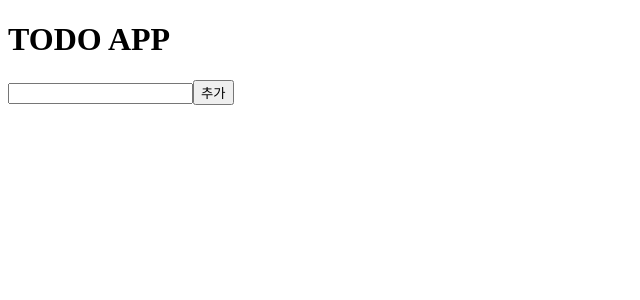
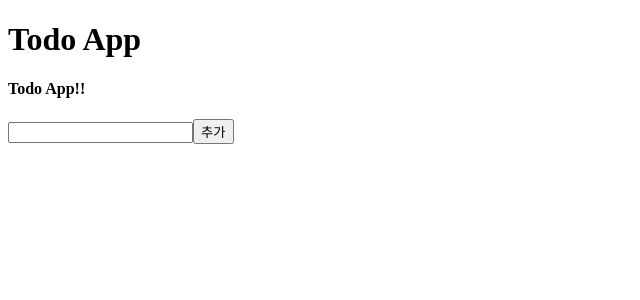
Before and after one commit to kimAeris/vue-study, a Vue app: page / in a window 1280 px wide. Shown: the top 300 px of the page, without its empty margins (0-640 px from the left). Built offline with nearby package versions, Linux system fonts and the light colour scheme.

Commit message:
라이프사이클 테스트

```diff
--- a/src/App.vue
+++ b/src/App.vue
@@ -1,11 +1,11 @@
 <template>
-  <TodoHeader />
+  <TodoHeader :appTitle="title" />
   <TodoInput @add="addTodoItem" />
   <TodoList :todoItems="todoItems" @remove="removeTodoItem" />
 </template>
 
 <script>
-import { ref } from "vue";
+import { onBeforeMount, onMounted, onUnmounted, ref } from "vue";
 import TodoHeader from "./components/TodoHeader.vue";
 import TodoInput from "./components/TodoInput.vue";
 import TodoList from "./components/TodoList.vue";
@@ -15,6 +15,11 @@ export default {
     TodoHeader,
     TodoInput,
     TodoList,
+  },
+  data() {
+    return {
+      title: "Todo App",
+    };
   },
   setup() {
     // data
@@ -29,7 +34,24 @@ export default {
       }
       return result;
     }
-    todoItems.value = fetchTodos();
+
+    console.log("1 : setup called");
+
+    // 라이프 사이클 API가 적용되는 구간
+    onBeforeMount(() => {
+      console.log("2: onBeforeMount called");
+      todoItems.value = fetchTodos();
+    });
+
+    onMounted(() => {
+      console.log("3");
+    });
+
+    onUnmounted(() => {
+      console.log(
+        "4 : 컴포넌트가 사라졌을 때 호출 (페이지 떠남 or v-if를 통한 컴포넌트 제거)"
+      );
+    });
 
     function addTodoItem(todo) {
       todoItems.value.push(todo);
--- a/src/components/TodoHeader.vue
+++ b/src/components/TodoHeader.vue
@@ -1,7 +1,19 @@
 <template>
-  <h1>TODO APP</h1>
+  <h1>{{ appTitle }}</h1>
+  <h4>{{ newTitle }}</h4>
 </template>
 
 <script>
-export default {};
+import { computed } from "vue";
+
+export default {
+  props: ["appTitle"],
+  setup(props) {
+    const newTitle = computed(() => {
+      return props.appTitle + "!!";
+    });
+
+    return { newTitle };
+  },
+};
 </script>
```
